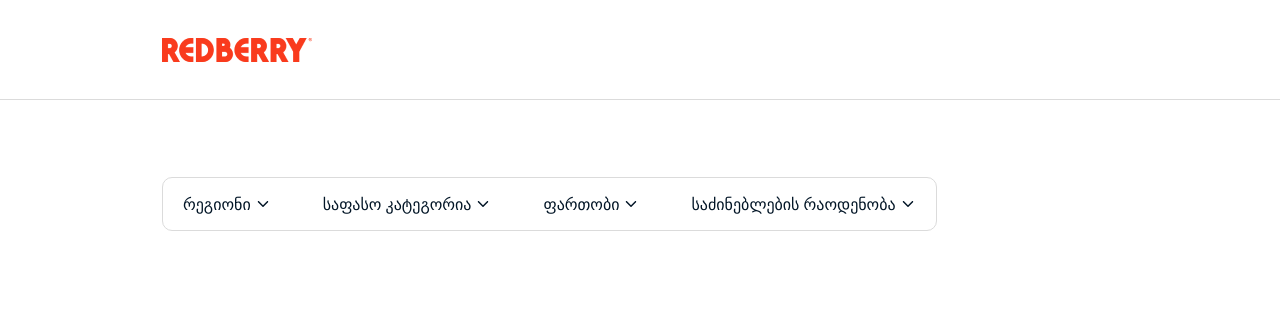
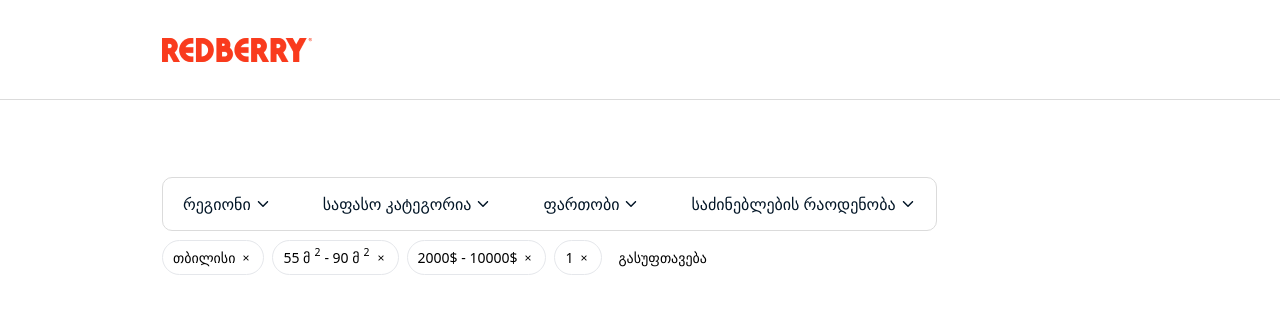
Before and after one commit to alikpashaevi/redberry-project, a Next.js app: page / in a window 1280 px wide. Shown: the top 314 px of the page. Built offline with nearby package versions, Linux system fonts and the light colour scheme.

Commit message:
nav bar design done

```diff
--- a/src/app/layout.tsx
+++ b/src/app/layout.tsx
@@ -5,7 +5,7 @@ import Header from "@/components/Header";
 
 
 export const metadata: Metadata = {
-  title: "Create Next App",
+  title: "Redberry Real estate",
   description: "Generated by create next app",
 };
 
--- a/src/app/page.tsx
+++ b/src/app/page.tsx
@@ -1,10 +1,12 @@
 import NavBar from '@/components/MainPageComponents/NavBar';
+import Properties from '@/components/MainPageComponents/Properties';
 import React from 'react';
 
 export default function Home() {
   return (
-    <div>
+    <div className='w-[1596px] flex flex-col'>
       <NavBar />
+      <Properties />
     </div>
   );
 }
--- a/src/components/MainPageComponents/NavBar.tsx
+++ b/src/components/MainPageComponents/NavBar.tsx
@@ -5,14 +5,14 @@ export default function NavBar() {
   return (
     <nav className="absolute top-[177px] left-[162px] flex justify-between align-center w-[1596px] h-auto">
       <div className="flex p-[6px] gap-[24px] rounded-[10px]  border-[1px] border-[#DBDBDB]">
-        <div className="flex items-center gap-[4px] py-[8px] px-[14px] text-[#021526] font-medium text-[16px]">რეგიონი <IoIosArrowDown /></div>
-        <div className="flex items-center gap-[4px] py-[8px] px-[14px] text-[#021526] font-medium text-[16px]">საფასო კატეგორია <IoIosArrowDown /></div>
-        <div className="flex items-center gap-[4px] py-[8px] px-[14px] text-[#021526] font-medium text-[16px]">ფართობი <IoIosArrowDown /></div>
-        <div className="flex items-center gap-[4px] py-[8px] px-[14px] text-[#021526] font-medium text-[16px]">საძინებლების რაოდენობა<IoIosArrowDown /></div>
+        <div className="flex items-center cursor-pointer gap-[4px] py-[8px] px-[14px] text-[#021526] font-medium text-[16px]">რეგიონი <IoIosArrowDown /></div>
+        <div className="flex items-center cursor-pointer gap-[4px] py-[8px] px-[14px] text-[#021526] font-medium text-[16px]">საფასო კატეგორია <IoIosArrowDown /></div>
+        <div className="flex items-center cursor-pointer gap-[4px] py-[8px] px-[14px] text-[#021526] font-medium text-[16px]">ფართობი <IoIosArrowDown /></div>
+        <div className="flex items-center cursor-pointer gap-[4px] py-[8px] px-[14px] text-[#021526] font-medium text-[16px]">საძინებლების რაოდენობა<IoIosArrowDown /></div>
       </div>
-      <div className="flex">
-        <div>ლისტინგის დამატება<FiPlus/></div>
-        <div>აგენტის დამატება <FiPlus/></div>
+      <div className="flex gap-[16px]">
+        <div className="flex gap-[2px] items-center font-medium text-[16px] text-center cursor-pointer py-[10px] px-[16px] rounded-[10px] bg-[#F93B1D] text-white"><FiPlus/>ლისტინგის დამატება</div>
+        <div className="flex gap-[2px] items-center font-medium text-[16px] text-center cursor-pointer py-[10px] px-[16px] rounded-[10px] border-[#F93B1D] border-[1px] text-[#F93B1D]"><FiPlus/>აგენტის დამატება </div>
       </div>
     </nav>
   )
--- /dev/null
+++ b/src/components/MainPageComponents/Properties.tsx
@@ -0,0 +1,15 @@
+import { IoIosClose } from "react-icons/io";
+
+export default function Properties() {
+  return(
+    <div className="absolute flex top-[240px] left-[162px] gap-[16px]">
+      <div className="flex gap-[8px] items-center">
+        <div className="flex items-center justify-center cursor-pointer border-[1px] rounded-[43px] gap-[4px] py-[6px] px-[10px] text-[14px]">თბილისი <IoIosClose /></div>
+        <div className="flex items-center justify-center cursor-pointer border-[1px] rounded-[43px] gap-[4px] py-[6px] px-[10px] text-[14px]">55 მ<sup>2</sup> - 90 მ<sup>2</sup><IoIosClose /></div>
+        <div className="flex items-center justify-center cursor-pointer border-[1px] rounded-[43px] gap-[4px] py-[6px] px-[10px] text-[14px]">2000$ - 10000$ <IoIosClose /></div>
+        <div className="flex items-center justify-center cursor-pointer border-[1px] rounded-[43px] gap-[4px] py-[6px] px-[10px] text-[14px]">1 <IoIosClose /></div>
+      </div>
+      <span className="flex items-center font-medium text-[14px] cursor-pointer">გასუფთავება</span>
+    </div>
+  )
+}
```
